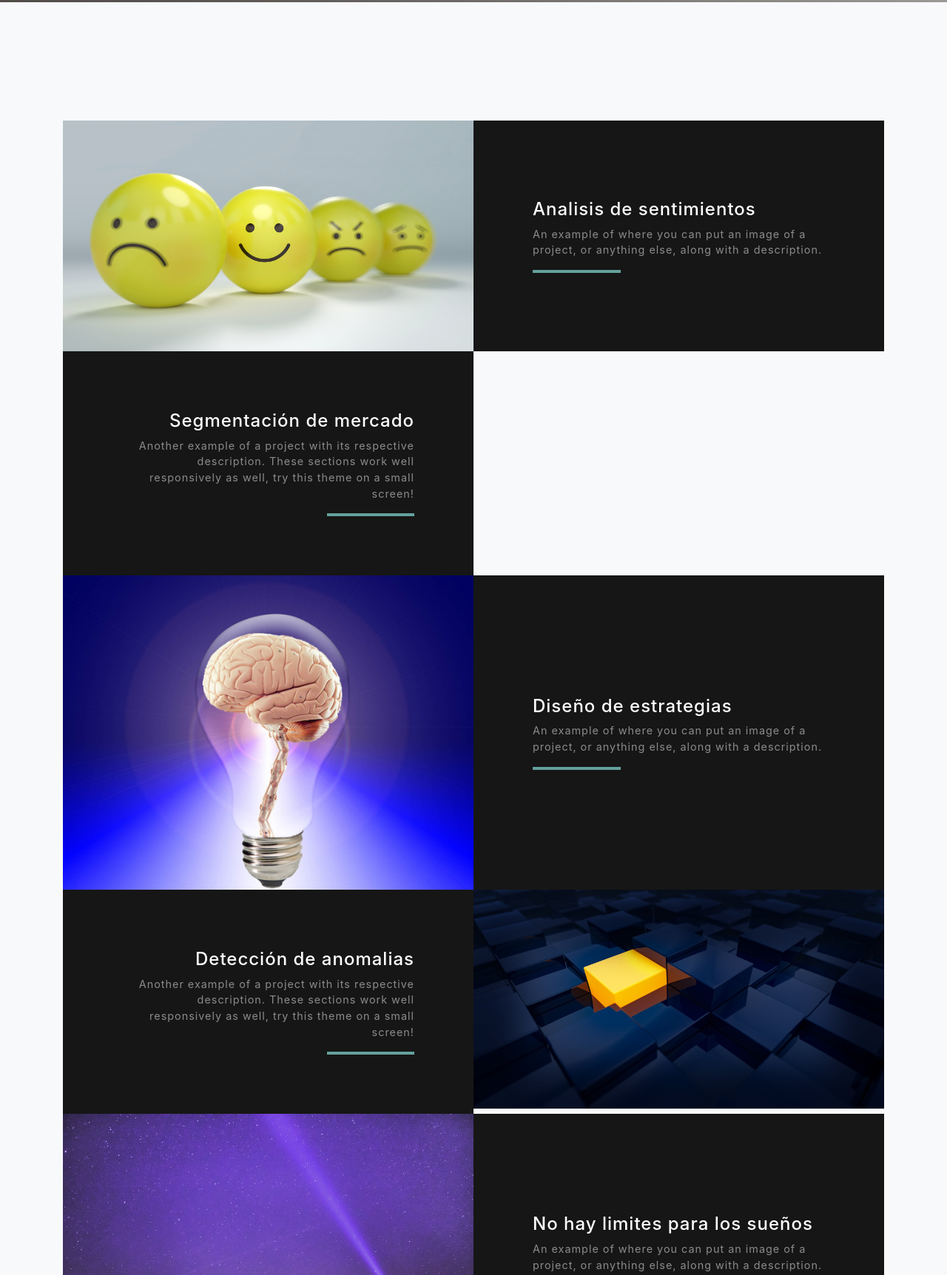
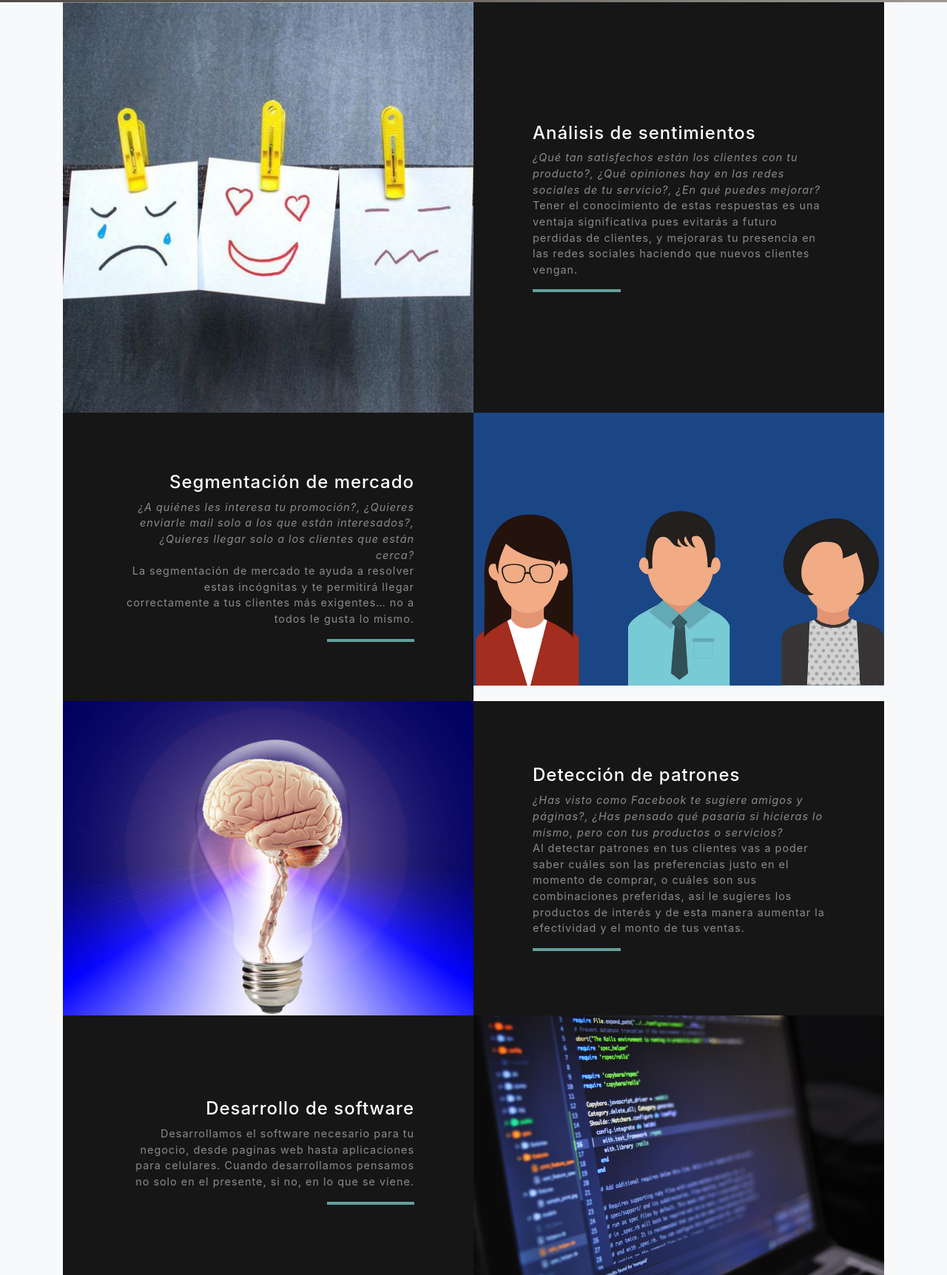
Before and after one commit to oscarandres/ddd.github.io, a website with bundled scripts: page index.html in a window 1280 px wide. Shown: the part 1597-3321 px from the top of the page at 74% size. Built offline with nearby package versions, Linux system fonts and the light colour scheme; files whose address does not match are found by name.

Commit message:
Update site text

```diff
--- a/css/grayscale.css
+++ b/css/grayscale.css
@@ -202,10 +202,6 @@
   margin-bottom: 5rem;
 }
 
-.projects-section {
-  padding: 10rem 0;
-}
-
 .projects-section .featured-text {
   padding: 2rem;
 }
--- a/index.html
+++ b/index.html
@@ -62,7 +62,8 @@
         </div>
     </div>
 </header>
-<section id="about" class="page-section about-heading" style="min-height: 100vh; background-image:url('img/blur-blurred-dark-1526.jpg')">
+<section id="about" class="page-section about-heading"
+         style="min-height: 100vh; background-image:url('img/blur-blurred-dark-1526.jpg')">
     <div class="container">
         <img class="img-fluid rounded about-heading-img mb-3 mb-lg-0" src="img/rocks.jpg" alt="">
         <div class="about-heading-content">
@@ -74,15 +75,10 @@
                             <span class="section-heading-lower">Nuestra esencia</span>
                         </h2>
                         <p>
-                            Lorem ipsum dolor sit amet, consectetur adipiscing elit. Pellentesque ac malesuada elit. Nulla
-                            facilisi.
-                            Aliquam aliquet, elit in condimentum venenatis, ligula tortor imperdiet nunc, a suscipit ex justo
-                            vel
-                            nisl. Pellentesque at magna at magna accumsan laoreet. Praesent semper posuere magna. Donec sed
-                            neque
-                            sem. Integer porttitor rhoncus leo, a fringilla velit ornare at. Donec dignissim erat in erat
-                            euismod
-                            dapibus.
+                            Somos un grupo de emprendedores con conocimiento, experiencia y sedientos de desafíos.
+                            Compartimos la pasión por la tecnología y el trabajo realizado en excelencia. Poseemos un
+                            alto nivel de compromiso con la sociedad y el país, ya que sabemos que es el mejor camino
+                            para lograr nuestras metas.
                         </p>
                     </div>
                 </div>
@@ -97,34 +93,44 @@
         <!-- Project One Row -->
         <div class="row justify-content-center no-gutters mb-5 mb-lg-0">
             <div class="col-lg-6">
-                <img class="img-fluid" src="img/smiley-2979107_1920.jpg" alt="">
+                <img class="img-fluid" src="img/sentiment-analysis.jpg" alt="">
             </div>
             <div class="col-lg-6">
                 <div class="bg-black text-center h-100 project">
                     <div class="d-flex h-100">
                         <div class="project-text w-100 my-auto text-center text-lg-left">
-                            <h4 class="text-white">Analisis de sentimientos</h4>
-                            <p class="mb-0 text-white-50">An example of where you can put an image of a project, or
-                                anything else, along with a description.</p>
+                            <h4 class="text-white">Análisis de sentimientos</h4>
+                            <p class="mb-0 text-white-50 font-italic">¿Qué tan satisfechos están los clientes con tu
+                                producto?, ¿Qué
+                                opiniones hay en las redes sociales de tu servicio?, ¿En qué puedes mejorar?</p>
+                            <p class="mb-0 text-white-50">Tener el conocimiento de estas respuestas es una ventaja
+                                significativa pues evitarás a
+                                futuro perdidas de clientes, y mejoraras tu presencia en las redes sociales haciendo que
+                                nuevos clientes vengan.
+                            </p>
                             <hr class="d-none d-lg-block mb-0 ml-0">
                         </div>
                     </div>
                 </div>
             </div>
         </div>
-
         <!-- Project Two Row -->
         <div class="row justify-content-center no-gutters">
             <div class="col-lg-6">
-                <img class="img-fluid" src="img/people-43575_1280.png" alt="">
+                <img class="img-fluid" src="img/personas.png" alt="">
             </div>
             <div class="col-lg-6 order-lg-first">
                 <div class="bg-black text-center h-100 project">
                     <div class="d-flex h-100">
                         <div class="project-text w-100 my-auto text-center text-lg-right">
                             <h4 class="text-white">Segmentación de mercado</h4>
-                            <p class="mb-0 text-white-50">Another example of a project with its respective description.
-                                These sections work well responsively as well, try this theme on a small screen!</p>
+                            <p class="mb-0 text-white-50 font-italic">¿A quiénes les interesa tu promoción?, ¿Quieres
+                                enviarle mail solo a los que están interesados?, ¿Quieres llegar solo a los clientes que
+                                están cerca?</p>
+                            <p class="mb-0 text-white-50">La segmentación de mercado te ayuda a resolver estas
+                                incógnitas y te permitirá llegar correctamente a tus clientes más exigentes… no a todos
+                                le gusta lo mismo.
+                            </p>
                             <hr class="d-none d-lg-block mb-0 mr-0">
                         </div>
                     </div>
@@ -139,9 +145,15 @@
                 <div class="bg-black text-center h-100 project">
                     <div class="d-flex h-100">
                         <div class="project-text w-100 my-auto text-center text-lg-left">
-                            <h4 class="text-white">Dise&ntilde;o de estrategias</h4>
-                            <p class="mb-0 text-white-50">An example of where you can put an image of a project, or
-                                anything else, along with a description.</p>
+                            <h4 class="text-white">Detección de patrones</h4>
+                            <p class="mb-0 text-white-50 font-italic">¿Has visto como Facebook te sugiere amigos y
+                                páginas?, ¿Has
+                                pensado qué pasaría si hicieras lo mismo, pero con tus productos o servicios?</p>
+                            <p class="mb-0 text-white-50">Al detectar patrones en tus clientes vas a poder saber cuáles
+                                son las preferencias justo en
+                                el momento de comprar, o cuáles son sus combinaciones preferidas, así le sugieres los
+                                productos de interés y de esta manera aumentar la efectividad y el monto de tus ventas.
+                            </p>
                             <hr class="d-none d-lg-block mb-0 ml-0">
                         </div>
                     </div>
@@ -150,15 +162,16 @@
         </div>
         <div class="row justify-content-center no-gutters">
             <div class="col-lg-6">
-                <img class="img-fluid" src="img/background-2492010_1920.jpg" alt="">
+                <img class="img-fluid" src="img/software.jpg" alt="">
             </div>
             <div class="col-lg-6 order-lg-first">
                 <div class="bg-black text-center h-100 project">
                     <div class="d-flex h-100">
                         <div class="project-text w-100 my-auto text-center text-lg-right">
-                            <h4 class="text-white">Detección de anomalias</h4>
-                            <p class="mb-0 text-white-50">Another example of a project with its respective description.
-                                These sections work well responsively as well, try this theme on a small screen!</p>
+                            <h4 class="text-white">Desarrollo de software</h4>
+                            <p class="mb-0 text-white-50">Desarrollamos el software necesario para tu negocio, desde
+                                paginas web hasta aplicaciones para celulares. Cuando desarrollamos pensamos no solo en
+                                el presente, si no, en lo que se viene.</p>
                             <hr class="d-none d-lg-block mb-0 mr-0">
                         </div>
                     </div>
@@ -167,15 +180,16 @@
         </div>
         <div class="row justify-content-center no-gutters mb-5 mb-lg-0">
             <div class="col-lg-6">
-                <img class="img-fluid" src="img/night-photograph-2183637_1920.jpg" alt="">
+                <img class="img-fluid" src="img/complex-maths.jpg" alt="" style="height: 325px">
             </div>
             <div class="col-lg-6">
                 <div class="bg-black text-center h-100 project">
                     <div class="d-flex h-100">
                         <div class="project-text w-100 my-auto text-center text-lg-left">
-                            <h4 class="text-white">No hay limites para los sue&ntilde;os</h4>
-                            <p class="mb-0 text-white-50">An example of where you can put an image of a project, or
-                                anything else, along with a description.</p>
+                            <h4 class="text-white">Problemas de alta complejidad</h4>
+                            <p class="mb-0 text-white-50">Nos encantan los desafíos, es por eso que si posees problemas
+                                de alta complejidad analítica, con gusto los resolveremos, no hay nada mejor que
+                                desafiarte día a día y al mismo tiempo ayudar a que se cumplan tus sueños. </p>
                             <hr class="d-none d-lg-block mb-0 ml-0">
                         </div>
                     </div>
```
Also changed, not shown: img/logo1/logo/Read me before using your logo.txt (added, +7 -0 lines), img/complex-maths.jpg (added), img/emoji.jpg (added), img/emoticones.jpg (added), img/logo.jpg (added), img/logo.png (added), img/logo_horizontal.png (added), img/personas.png (added), img/segmentation.jpg (added), img/sentiment-analysis.jpg (added), img/software.jpg (added), 2 other files.
